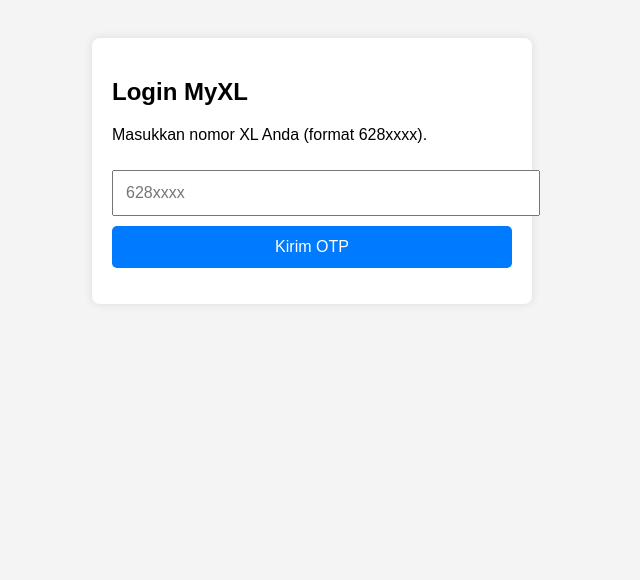
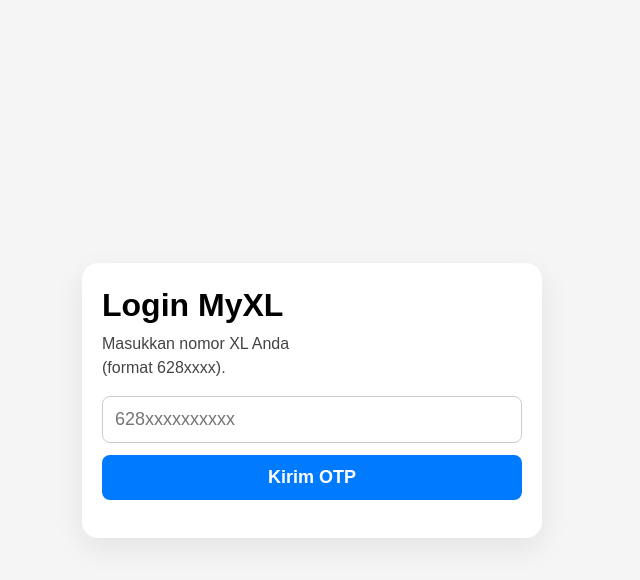
Before and after one commit to axcellsz/cobra, a plain HTML site: page public/index.html in a window 1280 px wide. Shown: the whole page, without its empty margins (328-968 px from the left). Drawn offline with Linux system fonts and the light colour scheme.

Commit message:
Update index.html

```diff
--- a/public/index.html
+++ b/public/index.html
@@ -1,82 +1,133 @@
 <!DOCTYPE html>
-<html lang="en">
+<html lang="id">
 <head>
   <meta charset="UTF-8" />
-<title>Login - Masukkan Nomor</title>
+  <title>Login MyXL</title>
   <meta name="viewport" content="width=device-width, initial-scale=1" />
   <style>
     body {
       font-family: Arial, sans-serif;
-        padding: 30px;
-        background: #f4f4f4;
+      background: #f5f5f5;
+      margin: 0;
+      min-height: 100vh;
+      display: flex;
+      justify-content: center;
+      align-items: center;
     }
-    .box {
-        background: white;
-        padding: 20px;
-        border-radius: 8px;
-        max-width: 400px;
-        margin: 0 auto;
-        box-shadow: 0 0 10px rgba(0,0,0,0.1);
+    .card {
+      background: #fff;
+      padding: 24px 20px 28px;
+      border-radius: 16px;
+      max-width: 420px;
+      width: 100%;
+      box-shadow: 0 10px 30px rgba(0,0,0,.08);
     }
-    input, button {
+    h1 {
+      margin: 0 0 8px;
+    }
+    p {
+      margin: 0 0 16px;
+      color: #444;
+      line-height: 1.5;
+    }
+    input {
       width: 100%;
       padding: 12px;
-        font-size: 16px;
-        margin-top: 10px;
+      font-size: 18px;
+      border-radius: 8px;
+      border: 1px solid #ccc;
+      box-sizing: border-box;
+      margin-bottom: 12px;
     }
     button {
+      width: 100%;
+      padding: 12px;
+      border: none;
+      border-radius: 8px;
       background: #007bff;
       color: white;
-        border: none;
-        border-radius: 5px;
+      font-size: 18px;
+      font-weight: bold;
       cursor: pointer;
+    }
+    button:disabled {
+      opacity: 0.6;
+      cursor: default;
+    }
+    #msg {
+      margin-top: 10px;
+      font-size: 14px;
+      color: red;
     }
   </style>
 </head>
 <body>
+  <div class="card">
+    <h1>Login MyXL</h1>
+    <p>Masukkan nomor XL Anda<br />(format 628xxxx).</p>
 
-<div class="box">
-    <h2>Login MyXL</h2>
-    <p>Masukkan nomor XL Anda (format 628xxxx).</p>
+    <input
+      id="msisdn"
+      placeholder="628xxxxxxxxxx"
+      autocomplete="tel"
+      inputmode="numeric"
+    />
 
-    <input id="msisdn" type="text" placeholder="628xxxx" />
+    <button id="btnOtp" onclick="sendOtp()">Kirim OTP</button>
 
-    <button onclick="sendOtp()">Kirim OTP</button>
-
-    <p id="msg" style="color:red; margin-top:10px;"></p>
+    <div id="msg"></div>
   </div>
 
 <script>
 async function sendOtp() {
-    const msisdn = document.getElementById("msisdn").value.trim();
-    const msg = document.getElementById("msg");
+  const input = document.getElementById("msisdn");
+  const btn   = document.getElementById("btnOtp");
+  const msg   = document.getElementById("msg");
+
   msg.textContent = "";
 
-    if (!msisdn.startsWith("628")) {
-        msg.textContent = "Nomor harus dimulai 628";
+  const msisdn = (input.value || "").trim();
+  if (!msisdn.startsWith("628") || msisdn.length > 14) {
+    msg.textContent = "Nomor harus diawali 628 dan maksimal 14 digit.";
     return;
   }
 
+  // simpan nomor KESELURUHAN di localStorage (INI YANG PENTING)
+  localStorage.setItem("msisdn", msisdn);
+
+  btn.disabled = true;
+  btn.textContent = "Mengirim OTP...";
+
+  try {
     const res = await fetch("/api/get-otp", {
       method: "POST",
-        headers: { "content-type": "application/json" },
+      headers: { "Content-Type": "application/json" },
       body: JSON.stringify({ msisdn })
     });
 
     const data = await res.json();
 
     if (!data.ok) {
-        msg.textContent = data.message || "Gagal request OTP";
+      msg.textContent = data.message || "Gagal mengirim OTP";
+      btn.disabled = false;
+      btn.textContent = "Kirim OTP";
       return;
     }
 
-    // simpan nomor sementara
-    localStorage.setItem("login_msisdn", msisdn);
+    // subscriber_id opsional, tapi kita simpan saja
+    if (data.subscriber_id) {
+      localStorage.setItem("subscriber_id", data.subscriber_id);
+    }
 
     // pindah ke halaman OTP
     window.location.href = "/otp.html";
+  } catch (err) {
+    console.error(err);
+    msg.textContent = "Terjadi kesalahan jaringan.";
+    btn.disabled = false;
+    btn.textContent = "Kirim OTP";
+  }
 }
 </script>
-
 </body>
 </html>
```
Lines whose indentation alone changed are shown as unchanged.
